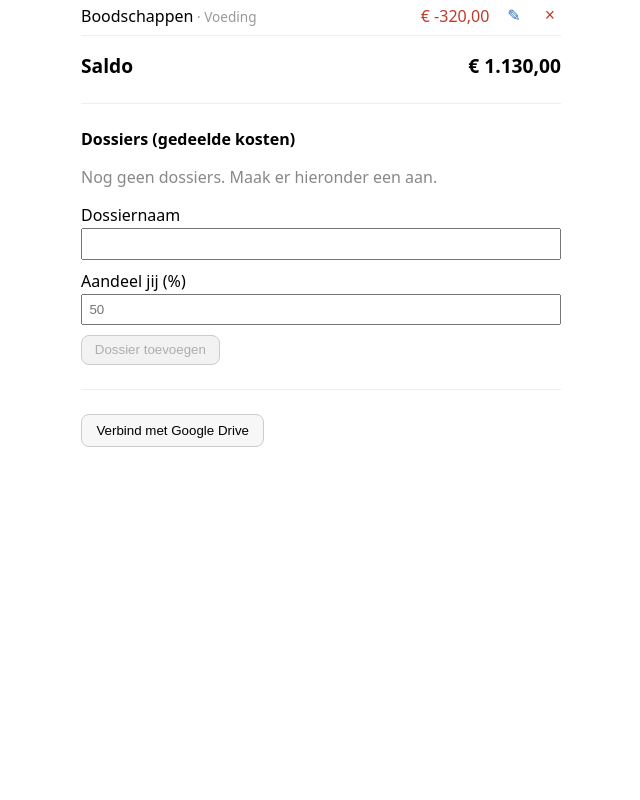
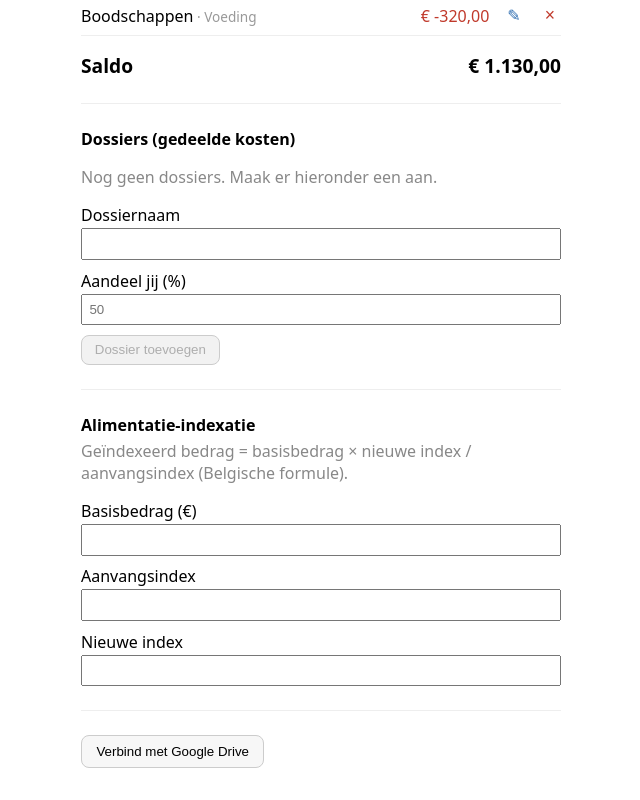
Before and after one commit to timverschot/financieel-kompas-rebuild, a React (Vite) app: page / in a window 1280 px wide. Shown: the part 1808-2608 px from the top of the page, without its empty margins (319-959 px from the left). Before the commit the page ends 2287 px from the top, so only its background shows below. Built offline with nearby package versions, Linux system fonts and the light colour scheme.

Commit message:
Dossiers: Alimentatie indexatie

```diff
--- a/src/App.tsx
+++ b/src/App.tsx
@@ -36,6 +36,7 @@ import { RekeningFormulier } from './components/RekeningFormulier'
 import { CategorieFormulier } from './components/CategorieFormulier'
 import { BudgetFormulier } from './components/BudgetFormulier'
 import { DossierSectie } from './components/DossierSectie'
+import { IndexatieCalculator } from './components/IndexatieCalculator'
 import { saldoVerrekening } from './utils/dossier'
 import { nieuwId } from './data/sync/id'
 import { uitgavenInMaand } from './utils/budget'
@@ -424,6 +425,10 @@ export function App() {
 
       <hr style={scheiding} />
 
+      <IndexatieCalculator />
+
+      <hr style={scheiding} />
+
       <div>
         {!verbonden ? (
           <button style={knop} onClick={verbindEnSynchroniseer} disabled={bezig}>
--- /dev/null
+++ b/src/components/IndexatieCalculator.tsx
@@ -0,0 +1,57 @@
+import { useState } from 'react'
+import type { CSSProperties } from 'react'
+import { indexeerBedrag } from '../utils/indexatie'
+import { formatEuro } from '../utils/format'
+
+const veld: CSSProperties = {
+  display: 'block',
+  width: '100%',
+  padding: '0.4rem',
+  marginTop: 2,
+  boxSizing: 'border-box',
+}
+const rij: CSSProperties = { marginBottom: '0.6rem' }
+
+function getal(waarde: string): number {
+  return Number.parseFloat(waarde.replace(',', '.'))
+}
+
+// Rekenhulp voor de Belgische indexatie van onderhoudsgeld. Rekent live mee;
+// bewaart (voorlopig) niets.
+export function IndexatieCalculator() {
+  const [basis, setBasis] = useState('')
+  const [aanvang, setAanvang] = useState('')
+  const [nieuw, setNieuw] = useState('')
+
+  const b = getal(basis)
+  const a = getal(aanvang)
+  const n = getal(nieuw)
+  const geldig = [b, a, n].every(Number.isFinite) && b > 0 && a > 0 && n > 0
+  const resultaat = geldig ? indexeerBedrag(b, a, n) : null
+
+  return (
+    <section>
+      <h2 style={{ fontSize: '1rem', marginBottom: '0.25rem' }}>Alimentatie-indexatie</h2>
+      <p style={{ color: '#888', marginTop: 0 }}>
+        Geïndexeerd bedrag = basisbedrag × nieuwe index / aanvangsindex (Belgische formule).
+      </p>
+
+      <div style={rij}>
+        <label htmlFor="basisbedrag">Basisbedrag (€)</label>
+        <input id="basisbedrag" style={veld} inputMode="decimal" value={basis} onChange={(e) => setBasis(e.target.value)} />
+      </div>
+      <div style={rij}>
+        <label htmlFor="aanvangsindex">Aanvangsindex</label>
+        <input id="aanvangsindex" style={veld} inputMode="decimal" value={aanvang} onChange={(e) => setAanvang(e.target.value)} />
+      </div>
+      <div style={rij}>
+        <label htmlFor="nieuweindex">Nieuwe index</label>
+        <input id="nieuweindex" style={veld} inputMode="decimal" value={nieuw} onChange={(e) => setNieuw(e.target.value)} />
+      </div>
+
+      {resultaat !== null && (
+        <p style={{ fontWeight: 'bold' }}>Geïndexeerd bedrag: {formatEuro(resultaat)}</p>
+      )}
+    </section>
+  )
+}
--- /dev/null
+++ b/src/utils/indexatie.ts
@@ -0,0 +1,10 @@
+// Belgische indexatie van onderhoudsgeld (alimentatie):
+//   geïndexeerd bedrag = basisbedrag × nieuwe index / aanvangsindex
+// De aanvangsindex is de index bij het vastleggen van het bedrag; de nieuwe
+// index is die van de maand vóór de verjaardag van de regeling. Zuivere functie,
+// zodat ze los en deterministisch getest kan worden.
+export function indexeerBedrag(basisbedrag: number, aanvangsindex: number, nieuweIndex: number): number {
+  if (aanvangsindex <= 0) return basisbedrag
+  const ruw = (basisbedrag * nieuweIndex) / aanvangsindex
+  return Math.round(ruw * 100) / 100
+}
```
Also changed, not shown: 2 other files (tests, documents, lock files or other folders).
